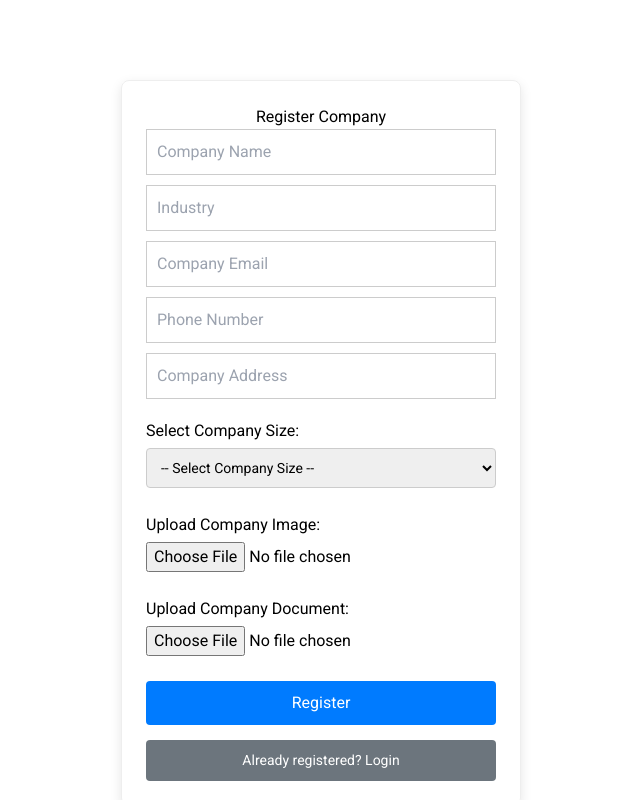
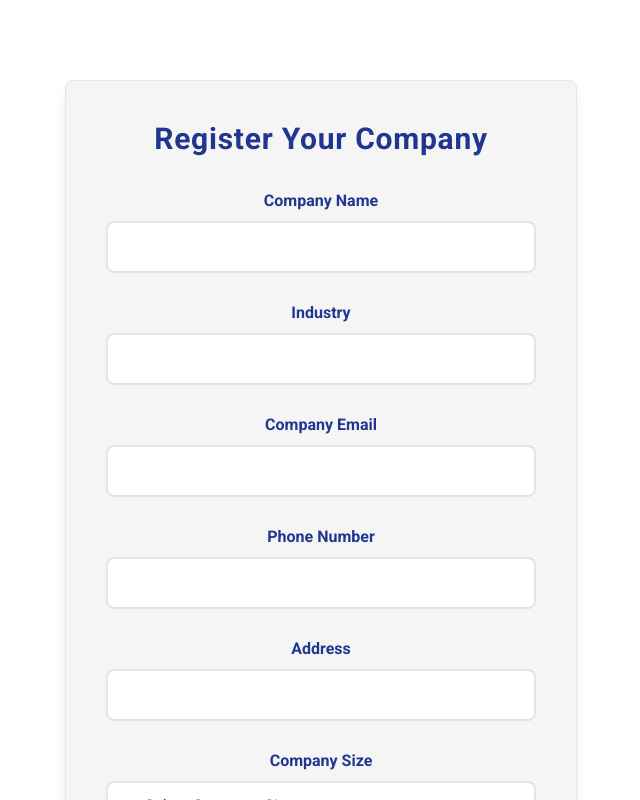
Before and after one commit to CSEN603-2025/Ghost-in-the-Machine, a React (Create React App) app: page /register-company in a window 1280 px wide. Shown: the top 800 px of the page, without its empty margins (319-959 px from the left). Built offline with nearby package versions, Linux system fonts and the light colour scheme.

Commit message:
modified the RegisterCompany

```diff
--- a/src/pages/RegisterCompany.jsx
+++ b/src/pages/RegisterCompany.jsx
@@ -1,6 +1,4 @@
 import React, { useState } from 'react';
-import InputField from '../components/InputField';
-import MainActionButton from '../components/MainActionButton';
 import { useNavigate } from 'react-router-dom';
 
 function RegisterCompanyPage() {
@@ -14,39 +12,51 @@ function RegisterCompanyPage() {
   const [imageFile, setImageFile] = useState(null);
   const [documentFile, setDocumentFile] = useState(null);
   const [imagePreview, setImagePreview] = useState(null);
-    const [error, setError] = useState(null);
+
+  const [errors, setErrors] = useState({
+    companyName: '',
+    industry: '',
+    companySize: '',
+    email: '',
+    phone: '',
+    address: '',
+    imageFile: '',
+    documentFile: ''
+  });
 
   const handleSubmit = (e) => {
     e.preventDefault();
 
-        if (companyName === '' || industry === '' || email === '' || phone === '' || address === '' || companySize === '') {
-            setError('Please fill in all fields');
-            return;
-        }
-        if (!/\S+@\S+\.\S+/.test(email)) {
-            setError('Invalid email format');
-            return;
-        }
-        if (!imageFile) {
-            setError('Please upload a company image');
-            return;
-        }
-        if (!documentFile) {
-            setError('Please upload a company document');
+    let formErrors = {
+      companyName: '',
+      industry: '',
+      companySize: '',
+      email: '',
+      phone: '',
+      address: '',
+      imageFile: '',
+      documentFile: ''
+    };
+
+    if (!companyName) formErrors.companyName = 'Company name is required';
+    if (!industry) formErrors.industry = 'Industry is required';
+    if (!companySize) formErrors.companySize = 'Company size is required';
+    if (!email) formErrors.email = 'Email is required';
+    else if (!/\S+@\S+\.\S+/.test(email)) formErrors.email = 'Invalid email format';
+    if (!phone) formErrors.phone = 'Phone number is required';
+    if (!address) formErrors.address = 'Address is required';
+    if (!imageFile) formErrors.imageFile = 'Please upload a company image';
+    if (!documentFile) formErrors.documentFile = 'Please upload a company document';
+
+    if (Object.values(formErrors).some((error) => error !== '')) {
+      setErrors(formErrors);
       return;
     }
 
-        setError('Company registered successfully!');
-        console.log('Registering company:', {
-            companyName,
-            industry,
-            companySize,
-            email,
-            phone,
-            address,
-            imageFile,
-            documentFile
+    console.log({
+      companyName, industry, companySize, email, phone, address, imageFile, documentFile
     });
+
     setCompanyName('');
     setIndustry('');
     setCompanySize('');
@@ -56,60 +66,106 @@ function RegisterCompanyPage() {
     setImageFile(null);
     setDocumentFile(null);
     setImagePreview(null);
-    };
+    setErrors({
+      companyName: '',
+      industry: '',
+      companySize: '',
+      email: '',
+      phone: '',
+      address: '',
+      imageFile: '',
+      documentFile: ''
+    });
 
-    const handleBackToLoginClick = () => {
-        navigate('/');
+    alert('Company registered successfully!');
   };
 
   return (
-        <div style={styles.container}>
-            <h2>Register Company</h2>
-            <form onSubmit={handleSubmit} style={styles.form}>
-                <InputField
+    <div className="min-h-screen bg-white py-20 px-4 text-center">
+      <div className="w-full max-w-lg mx-auto bg-[#F5F5F5] shadow-lg rounded-lg p-10 space-y-8 border border-[#E0E6EF]">
+        <h2 className="text-3xl font-semibold text-[#20368F] tracking-wide">Register Your Company</h2>
+
+        <form onSubmit={handleSubmit} className="space-y-7">
+          {/* Company Name */}
+          <div>
+            <label className="block text-[#20368F] font-semibold mb-2">Company Name</label>
+            <input
               type="text"
-                    placeholder="Company Name"
               value={companyName}
               onChange={(e) => setCompanyName(e.target.value)}
+              className="w-full px-5 py-3 border-2 border-[#E1E4E8] rounded-lg focus:ring-2 focus:ring-[#20368F] focus:outline-none transition"
             />
-                <InputField
+            {errors.companyName && <p className="text-red-500 text-sm mt-1">{errors.companyName}</p>}
+          </div>
+
+          {/* Industry */}
+          <div>
+            <label className="block text-[#20368F] font-semibold mb-2">Industry</label>
+            <input
               type="text"
-                    placeholder="Industry"
               value={industry}
               onChange={(e) => setIndustry(e.target.value)}
+              className="w-full px-5 py-3 border-2 border-[#E1E4E8] rounded-lg focus:ring-2 focus:ring-[#20368F] focus:outline-none transition"
             />
-                <InputField
+            {errors.industry && <p className="text-red-500 text-sm mt-1">{errors.industry}</p>}
+          </div>
+
+          {/* Email */}
+          <div>
+            <label className="block text-[#20368F] font-semibold mb-2">Company Email</label>
+            <input
               type="email"
-                    placeholder="Company Email"
               value={email}
               onChange={(e) => setEmail(e.target.value)}
+              className="w-full px-5 py-3 border-2 border-[#E1E4E8] rounded-lg focus:ring-2 focus:ring-[#20368F] focus:outline-none transition"
             />
-                <InputField
+            {errors.email && <p className="text-red-500 text-sm mt-1">{errors.email}</p>}
+          </div>
+
+          {/* Phone Number */}
+          <div>
+            <label className="block text-[#20368F] font-semibold mb-2">Phone Number</label>
+            <input
               type="text"
-                    placeholder="Phone Number"
               value={phone}
               onChange={(e) => setPhone(e.target.value)}
+              className="w-full px-5 py-3 border-2 border-[#E1E4E8] rounded-lg focus:ring-2 focus:ring-[#20368F] focus:outline-none transition"
             />
-                <InputField
+            {errors.phone && <p className="text-red-500 text-sm mt-1">{errors.phone}</p>}
+          </div>
+
+          {/* Address */}
+          <div>
+            <label className="block text-[#20368F] font-semibold mb-2">Address</label>
+            <input
               type="text"
-                    placeholder="Company Address"
               value={address}
               onChange={(e) => setAddress(e.target.value)}
+              className="w-full px-5 py-3 border-2 border-[#E1E4E8] rounded-lg focus:ring-2 focus:ring-[#20368F] focus:outline-none transition"
             />
-                <label style={styles.label}>Select Company Size:</label>
+            {errors.address && <p className="text-red-500 text-sm mt-1">{errors.address}</p>}
+          </div>
+
+          {/* Company Size */}
+          <div>
+            <label className="block text-[#20368F] font-semibold mb-2">Company Size</label>
             <select
               value={companySize}
               onChange={(e) => setCompanySize(e.target.value)}
-                    style={styles.select}
+              className="w-full px-5 py-3 border-2 border-[#E1E4E8] rounded-lg bg-white text-[#20368F] focus:ring-2 focus:ring-[#20368F] focus:outline-none transition"
             >
               <option value="">-- Select Company Size --</option>
               <option value="Small">Small (≤ 50 employees)</option>
               <option value="Medium">Medium (51–100 employees)</option>
               <option value="Large">Large (101–500 employees)</option>
-                    <option value="Corporate">Corporate ({'>'}500 employees)</option>
+              <option value="Corporate">Corporate (&gt;500 employees)</option>
             </select>
+            {errors.companySize && <p className="text-red-500 text-sm mt-1">{errors.companySize}</p>}
+          </div>
 
-                <label style={styles.label}>Upload Company Image:</label>
+          {/* Company Image Upload */}
+          <div>
+            <label className="block text-[#20368F] font-semibold mb-2">Upload Company Image</label>
             <input
               type="file"
               accept="image/*"
@@ -120,114 +176,50 @@ function RegisterCompanyPage() {
                   setImagePreview(URL.createObjectURL(file));
                 }
               }}
-                    style={styles.fileInput}
+              className="w-full py-3 border-2 border-[#E1E4E8] rounded-lg focus:ring-2 focus:ring-[#20368F] focus:outline-none transition"
             />
-
-
             {imagePreview && (
               <img
                 src={imagePreview}
-                        alt="Company Preview"
-                        style={styles.previewImage}
+                alt="Preview"
+                className="w-24 h-24 object-cover mt-4 rounded-lg border border-[#E1E4E8]"
               />
             )}
+            {errors.imageFile && <p className="text-red-500 text-sm mt-1">{errors.imageFile}</p>}
+          </div>
 
-
-                <label style={styles.label}>Upload Company Document:</label>
+          {/* Company Document Upload */}
+          <div>
+            <label className="block text-[#20368F] font-semibold mb-2">Upload Company Document</label>
             <input
               type="file"
               accept=".pdf,.doc,.docx"
               onChange={(e) => setDocumentFile(e.target.files[0])}
-                    style={styles.fileInput}
+              className="w-full py-3 border-2 border-[#E1E4E8] rounded-lg focus:ring-2 focus:ring-[#20368F] focus:outline-none transition"
             />
+            {errors.documentFile && <p className="text-red-500 text-sm mt-1">{errors.documentFile}</p>}
+          </div>
 
+          {/* Submit Button */}
+          <button
+            type="submit"
+            className="w-full bg-gradient-to-r from-[#20368F] to-[#1D4D8C] text-white font-semibold py-3 rounded-lg hover:bg-[#1c5d8d] transition duration-300"
+          >
+            Register
+          </button>
 
-                <MainActionButton type="submit" style={styles.button}>
-                    Register
-                </MainActionButton>
-
-
-                <button type="button" onClick={handleBackToLoginClick} style={styles.backButton}>
+          {/* Already Registered Button */}
+          <button
+            type="button"
+            onClick={() => navigate('/welcome')}
+            className="w-full mt-4 bg-[#E1E4E8] text-[#20368F] font-medium py-3 rounded-lg hover:bg-[#D1D7DC] transition"
+          >
             Already registered? Login
           </button>
-
-                {error && (
-                    <p
-                        style={{
-                            ...styles.message,
-                            color: error === 'Company registered successfully!' ? 'green' : 'red',
-                        }}
-                    >
-                        {error}
-                    </p>
-                )}
         </form>
+      </div>
     </div>
   );
 }
 
-const styles = {
-    container: {
-        maxWidth: '400px',
-        margin: '80px auto',
-        padding: '24px',
-        border: '1px solid #eee',
-        borderRadius: '8px',
-        boxShadow: '0 4px 12px rgba(0,0,0,0.1)',
-        textAlign: 'center',
-    },
-    form: {
-        display: 'flex',
-        flexDirection: 'column',
-    },
-    label: {
-        marginTop: '10px',
-        marginBottom: '5px',
-        textAlign: 'left',
-    },
-    select: {
-        padding: '10px',
-        fontSize: '14px',
-        marginBottom: '15px',
-        borderRadius: '4px',
-        border: '1px solid #ccc',
-    },
-    fileInput: {
-        marginBottom: '15px',
-    },
-    previewImage: {
-        marginTop: '10px',
-        width: '150px',
-        height: '150px',
-        objectFit: 'contain',
-        borderRadius: '8px',
-        border: '1px solid #ddd',
-        backgroundColor: '#f9f9f9',
-    },
-    button: {
-        padding: '10px',
-        fontSize: '16px',
-        cursor: 'pointer',
-        backgroundColor: '#007bff',
-        color: 'white',
-        border: 'none',
-        borderRadius: '4px',
-        marginTop: '10px',
-    },
-    backButton: {
-        marginTop: '15px',
-        backgroundColor: '#6c757d',
-        color: 'white',
-        padding: '10px',
-        fontSize: '14px',
-        border: 'none',
-        borderRadius: '4px',
-        cursor: 'pointer',
-    },
-    message: {
-        marginTop: '12px',
-        fontWeight: 'bold',
-    },
-};
-
 export default RegisterCompanyPage;
```
Lines whose indentation alone changed are shown as unchanged.
